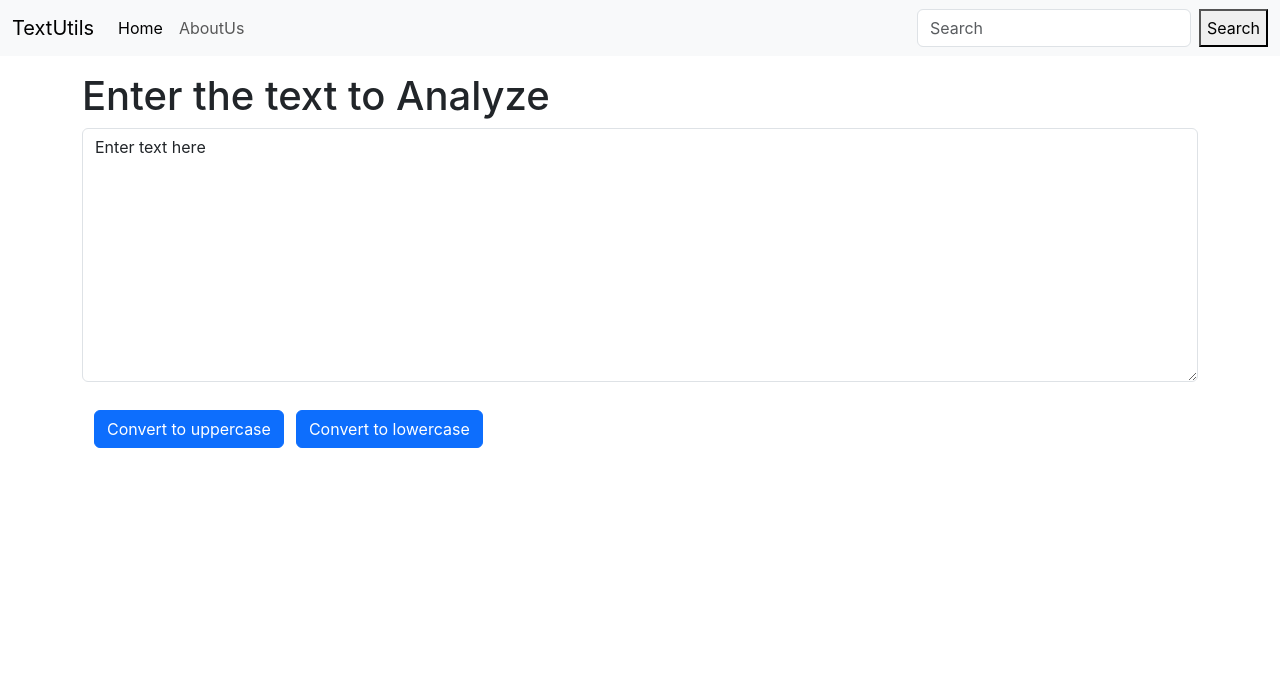
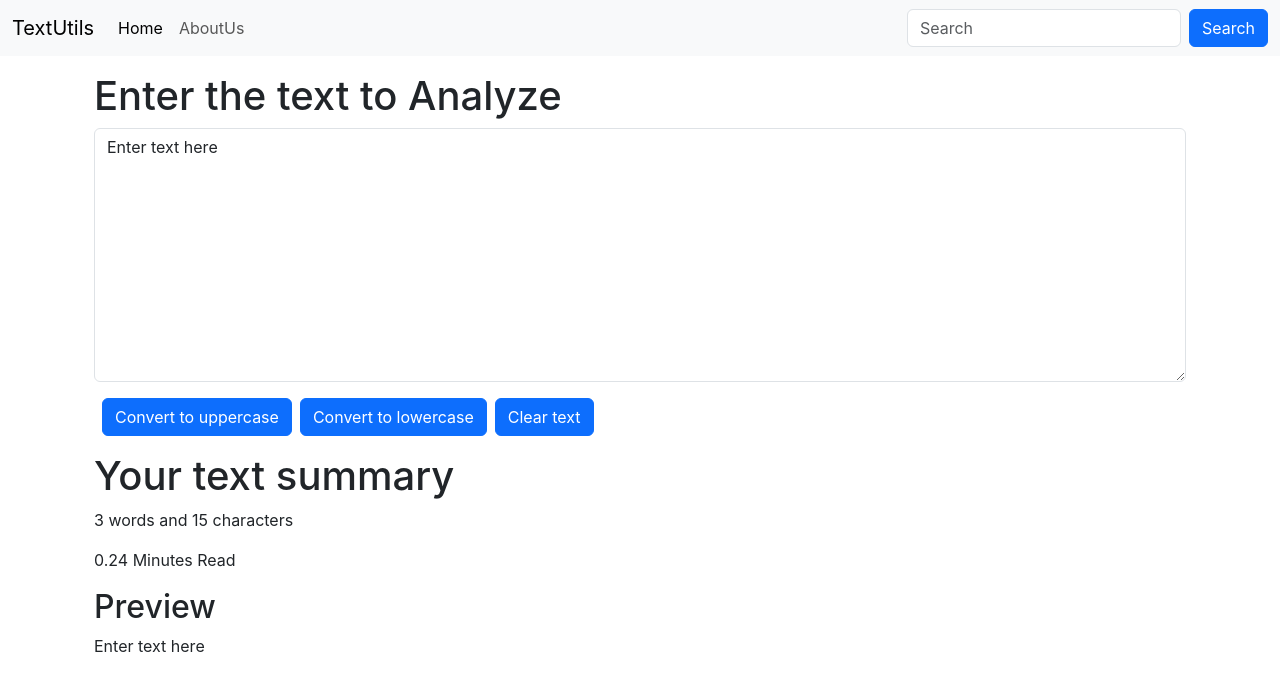
Before and after one commit to Sanjana60/Text_Utils, a React (Create React App) app: page / in a window 1280 px wide. Shown: the top 690 px of the page. Built offline with nearby package versions, Linux system fonts and the light colour scheme.

Commit message:
text summarizer, preview and clear button

```diff
--- a/src/components/NavBar.js
+++ b/src/components/NavBar.js
@@ -21,7 +21,7 @@ export default function NavBar(props) {
       </ul>
       <form className="d-flex" role="search">
         <input className="form-control me-2" type="search" placeholder="Search" aria-label="Search"/>
-        <button classNameName="btn btn-outline-success" type="submit">Search</button>
+        <button className="btn btn-primary" type="submit">Search</button>
       </form>
     </div>
   </div>
--- a/src/components/TextForm.js
+++ b/src/components/TextForm.js
@@ -2,30 +2,46 @@ import React, { useState } from 'react';
 
 export default function TextForm(props) {
 
-    const handleUpClick = ()=>{
+    const handleUpClick = () => {
         let newText = text.toUpperCase();
         setText(newText)
     }
 
-    const handleUpClicklow = ()=>{
+    const handleUpClicklow = () => {
         let newText = text.toLowerCase();
         setText(newText)
     }
 
-    const handleOnChange=(event)=>{
+    const handleClear = () => {
+        let newText = '';
+        setText(newText)
+    }
+
+    const handleOnChange = (event) => {
         setText(event.target.value)
     }
 
     const [text, setText] = useState('Enter text here')
     return (
-        <div>
+        <>
+        <div className='container'>
             <h1>{props.heading}</h1>
             <div className="mb-3">
-                <textarea className="form-control" value = {text}
-                onChange={handleOnChange} id="myBox" rows="10"></textarea>
+                <textarea className="form-control" value={text}
+                    onChange={handleOnChange} id="myBox" rows="10"></textarea>
             </div>
-            <button className="btn btn-primary" onClick={handleUpClick} style={{margin: 12}}>Convert to uppercase</button>
+            <button className="btn btn-primary mx-2" onClick={handleUpClick}>Convert to uppercase</button>
             <button className="btn btn-primary" onClick={handleUpClicklow}>Convert to lowercase</button>
-            </div>
+            <button className="btn btn-primary mx-2" onClick={handleClear}>Clear text</button>
+        </div>
+
+        <div className="container my-3">
+            <h1>Your text summary</h1>
+            <p>{text.split(" ").length} words and {text.length} characters</p>
+            <p>{0.08 * text.split(" ").length} Minutes Read</p>
+            <h2>Preview</h2>
+            <p>{text}</p>
+        </div>
+        </>
     )
 }
```
